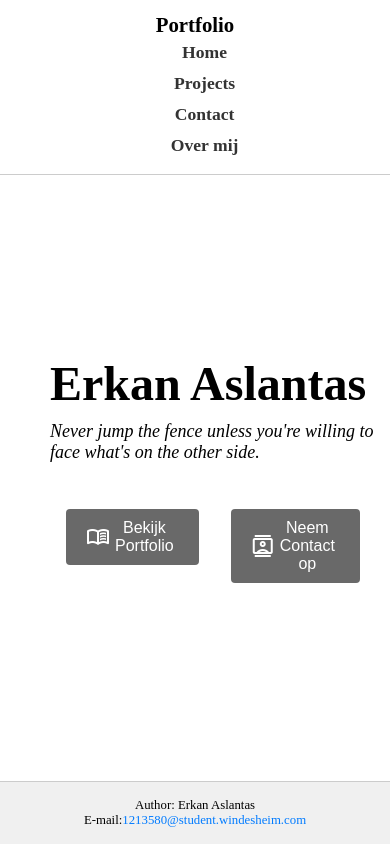
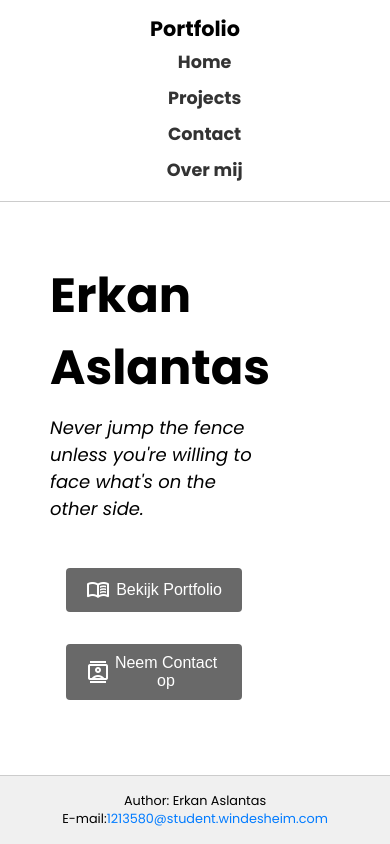
Before and after one commit to ErkanDevWindesheim/Portfolio, a PHP site: page /home in a window 390 px wide. Run offline with PHP 8.4, Linux system fonts and the light colour scheme.

Commit message:
home page responsive fix

```diff
--- a/controllers/OverMijController.php
+++ b/controllers/OverMijController.php
@@ -25,7 +25,6 @@ class OverMijController {
             <h1>Over Mij</h1>
             <div class=\"content-container\">
                 <div class=\"bio\">
-                    <h2>Erkan Aslantas</h2>
                     <p><strong>Bio:</strong> Naam: Erkan Aslantas
                         Geboortedatum: 13 juli 2001
                         Geboorteplaats: Blaricum, Nederland
--- a/views/css/responsive.css
+++ b/views/css/responsive.css
@@ -99,6 +99,14 @@
     font-size: 1.5em; /* Kleinere koppen */
   }
 
+  .bio-section {
+    max-width: 13rem;
+  }
+
+  .buttons {
+    display: flex;
+    flex-direction: column;
+  }
 
   .bio-section h1 {
     font-size: 24px; /* Verklein de font-grootte */
--- a/views/css/style.css
+++ b/views/css/style.css
@@ -1,3 +1,6 @@
+/* Poppins font */
+@import url('https://fonts.googleapis.com/css2?family=Poppins:ital,wght@0,100;0,200;0,300;0,400;0,500;0,600;0,700;0,800;0,900;1,100;1,200;1,300;1,400;1,500;1,600;1,700;1,800;1,900&display=swap');
+/* responsive */
 @import url("/views/css/responsive.css");
 
 
@@ -18,6 +21,12 @@ body {
   height: 100vh;
   display: flex;
   flex-direction: column;
+
+  background-color: var(--bg-color);
+  color: var(--text-color);
+  font-family: "Poppins", sans-serif;
+  font-weight: 400;
+  font-style: normal;
 }
 
 /* Header */
```
Also changed, not shown: media/mail.png (deleted), views/js/main.js (added).
